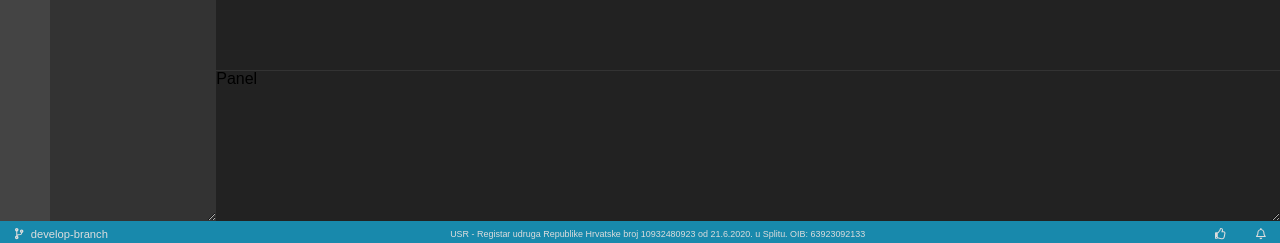
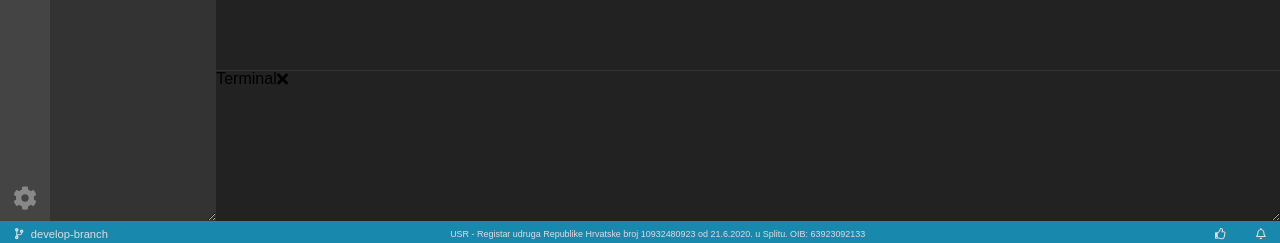
Before and after one commit to Udruga-Studenata-Racunalstva/usr-website, a React (Create React App) app: page / in a window 1280 px wide. Shown: the part 554-797 px from the top of the page. Built offline with nearby package versions, Linux system fonts and the light colour scheme.

Commit message:
🐛 Minor fixes

```diff
--- a/src/components/shared/ActivityBar/ActivityBar.jsx
+++ b/src/components/shared/ActivityBar/ActivityBar.jsx
@@ -6,10 +6,10 @@ import { faSearch, faCodeBranch as faSourceControl, faBug as faDebug, faPuzzlePi
 
 const ActivityBar = () => {
 
-	const renderItem = (item) => {
+	const renderItem = (item, i) => {
 		return (
-			<li className="aside-item">
-				<button className="aside-button">
+			<li key={i} className={`aside-item` + (!!item.modifier ? ` aside-item--${item.modifier}` : "")}>
+				<button className={`aside-button ` + (!!item.modifier ? ` aside-button--${item.modifier}` : "")}>
 					<FontAwesomeIcon className="aside-fa" icon={item.icon} />
 					<span className="aside-tooltip">{item.tooltip}</span>
 				</button>
@@ -23,6 +23,7 @@ const ActivityBar = () => {
 		{icon: faSourceControl, tooltip: "Source Control (Ctrl+Shift+G)"},
 		{icon: faDebug, tooltip: "Run and Debug (Ctrl+Shift+D)"},
 		{icon: faExtensions, tooltip: "Extensions (Ctrl+Shift+X)"},
+		{icon: faSettings, tooltip: "Extensions (Ctrl+Shift+X)", modifier: "settings"},
 	]
 
 	return (
--- a/src/components/shared/EditorGroups/EditorGroups.jsx
+++ b/src/components/shared/EditorGroups/EditorGroups.jsx
@@ -7,9 +7,9 @@ import { faReact} from '@fortawesome/free-brands-svg-icons'
 
 const EditorGroups = () => {
 
-	const renderItem = (item) => {
+	const renderItem = (item, i) => {
 		return (
-			<li className="nav-item">
+			<li key={i} className="nav-item">
 				<FontAwesomeIcon className="nav-fa nav-fa--react" icon={item.icon} />
 				<Link to={`/${item.name.toLowerCase()}`} className="nav-link">{item.name}.jsx</Link>
 				<button className="nav-button">
--- a/src/components/shared/Panel/Panel.jsx
+++ b/src/components/shared/Panel/Panel.jsx
@@ -1,9 +1,26 @@
 import React from 'react';
+import { FontAwesomeIcon } from '@fortawesome/react-fontawesome';
+import { faTimes as faExit } from '@fortawesome/free-solid-svg-icons';
 
 const Panel = () => {
+
+	// const outputLines = [
+	// 	"USR Terminal",
+	// 	"Copyright (C) Udruga Studenata Racunarstva. No rights reserved.",
+	// 	"",
+	// 	"Try typing 'help' to list available commands.",
+	// 	"",
+	// ]
+
 	return (
 		<div id="panel" className="panel">
-			Panel
+			<div className="flex-row">
+				<span className="panel-span">Terminal</span>
+				<FontAwesomeIcon className="panel-fa" icon={faExit} />
+			</div>
+			<div className="flex-row">
+				<kbd className="panel-kbd"></kbd>
+			</div>
 		</div>
 	 );
 }
--- a/src/components/shared/SideBar/SideBar.jsx
+++ b/src/components/shared/SideBar/SideBar.jsx
@@ -1,15 +1,15 @@
 import React from 'react';
-import { Link } from 'react-router-dom'
+// import { Link } from 'react-router-dom'
 
 import { FontAwesomeIcon } from '@fortawesome/react-fontawesome'
-import { faAngleDown as faCaretDown, faAngleRight as faCaretRight} from '@fortawesome/free-solid-svg-icons'
+import { /*faAngleDown as faCaretDown, */ faAngleRight as faCaretRight} from '@fortawesome/free-solid-svg-icons'
 // import { faReact} from '@fortawesome/free-brands-svg-icons'
 
 const SideBar = () => {
 
-	const renderItem = (item) => {
+	const renderItem = (item, i) => {
 		return (
-			<li className="sidenav-item">
+			<li key={i} className="sidenav-item">
 				<button className="sidenav-button">
 					<FontAwesomeIcon className="sidenav-fa" icon={item.icon} />
 					<span>{item.name}</span>
```
